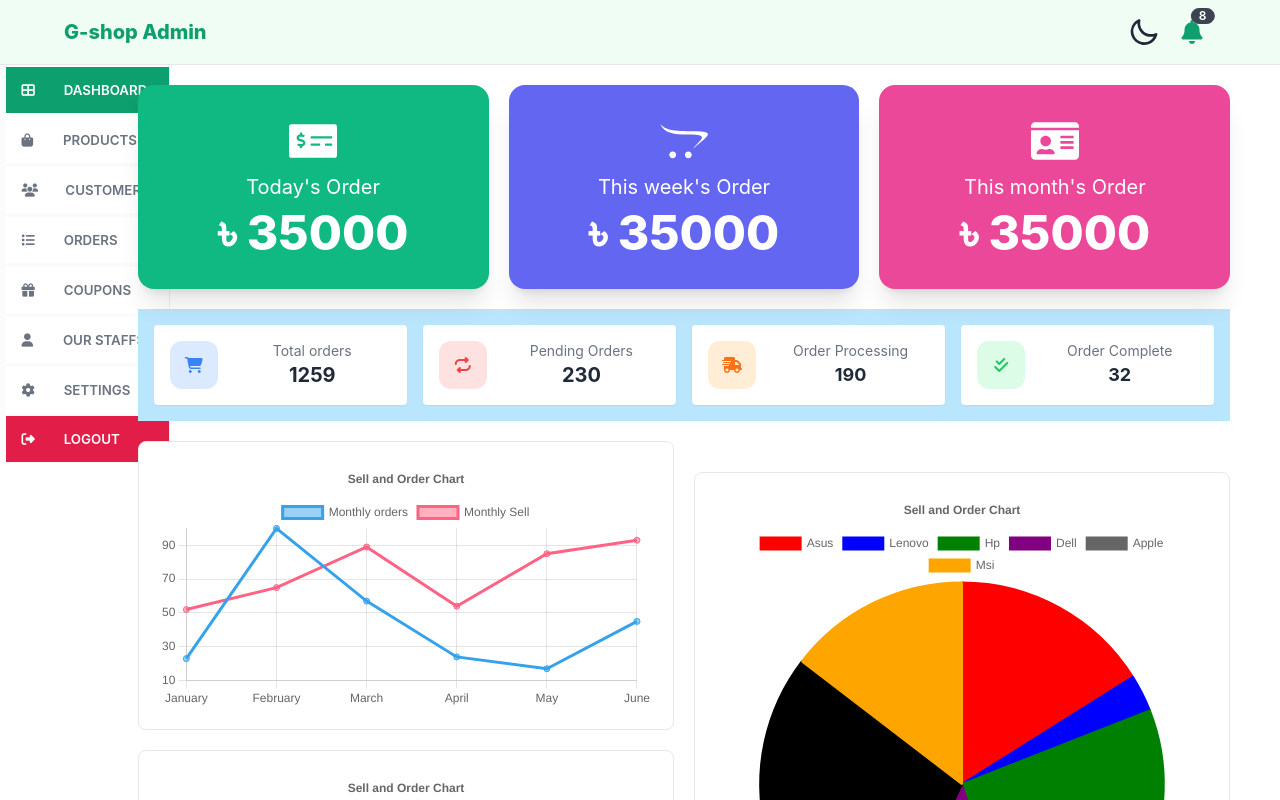
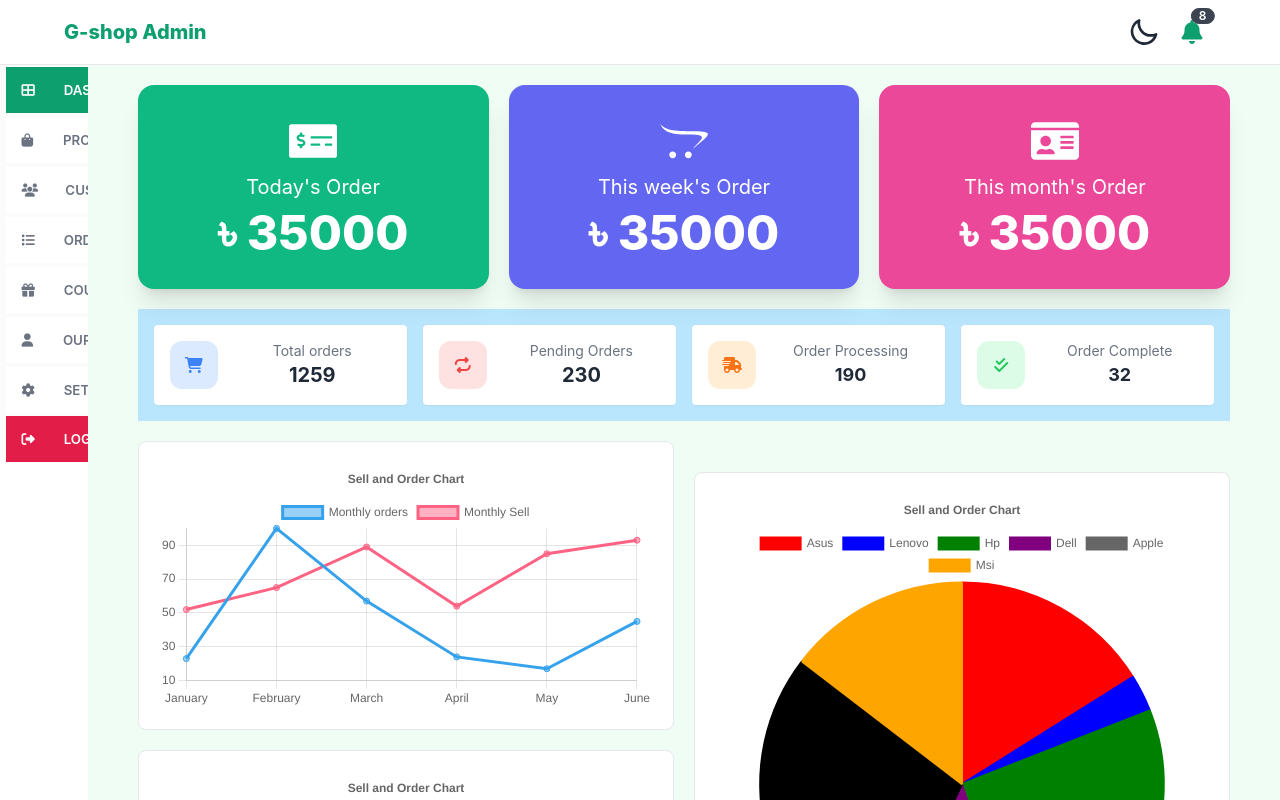
Before and after one commit to JaznanOfficial/galibs-eshop-admin, a React (Create React App) app: page / in a window 1280 px wide. Shown: the top 800 px of the page. Built offline with nearby package versions, Linux system fonts and the light colour scheme.

Commit message:
bg color set

```diff
--- a/src/App.js
+++ b/src/App.js
@@ -6,9 +6,9 @@ import DashboardPage from "./Pages/DashboardPage";
 
 function App() {
     return (
-        <div className="App bg-green-50">
+        <div className="App ">
             <Navigation />
-            <div className="md:hidden">
+            <div className="md:hidden bg-green-50">
                 <RoutesComponents />
             </div>
         </div>
--- a/src/Components/Navigation/Navigation.js
+++ b/src/Components/Navigation/Navigation.js
@@ -7,8 +7,8 @@ const Navigation = () => {
     // const { collapseSidebar } = useProSidebar();
     return (
         <div>
-            <TopNavigation />
-            <SideNavigation />
+        <TopNavigation />
+        <SideNavigation />
         </div>
     );
 };
--- a/src/Components/Navigation/SideNavigation.js
+++ b/src/Components/Navigation/SideNavigation.js
@@ -125,7 +125,7 @@ const SideNavigation = () => {
                     </div>
                 </Sidebar>
             </div>
-            <div className="absolute right-0">
+            <div className="absolute right-0 bg-green-50">
                 <RoutesComponents />
             </div>
         </div>
```
